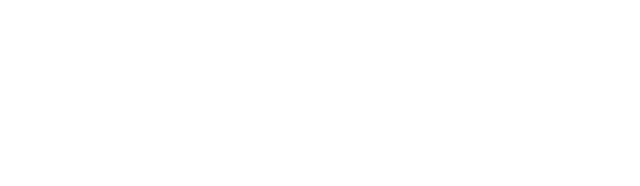
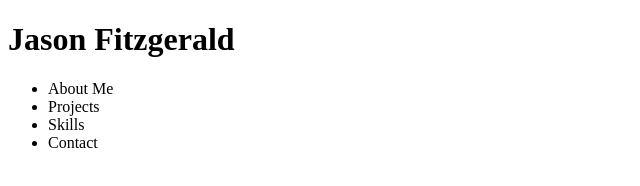
Before and after one commit to Jason-pixel425/jason-pixel425.github.io, a plain HTML site: page View/view.html in a window 1280 px wide. Shown: the whole page, without its empty margins (0-640 px from the left). Drawn offline with Linux system fonts and the light colour scheme.

Commit message:
Added meta tags, linked css and javascript files, added h1 tag and nav with links

```diff
--- a/View/view.html
+++ b/View/view.html
@@ -2,14 +2,37 @@
 <html lang="en">
 
 <head>
-
+    <link rel="stylesheet" type="text/css" href="../CSS/styles.css">
+    <meta charset="UTF-8">
+    <meta name="viewport" content="width=device-width, initial-scale=1" />
 </head>
 
 <body>
+    <header>
+        <h1>Jason Fitzgerald</h1>
+        <nav>
+            <ul>
+                <li href="#about">About Me</li>
+                <li href="#projects">Projects</li>
+                <li href="#skills">Skills</li>
+                <li href="#contact">Contact</li>
+            </ul>
+        </nav>
+    </header>
+    <section class="about">
 
+    </section>
+    <section class="projects">
+
+    </section>
+    <section class="skills">
+
+    </section>
 </body>
-<footer>
+
+<footer class="contact">
 
 </footer>
+<script src="../JavaScript/javascript.js"></script>
 
 </html>
```
